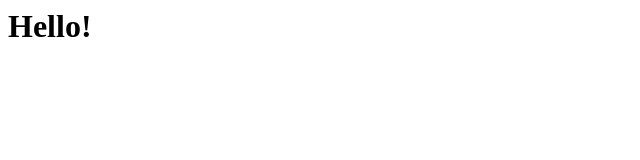
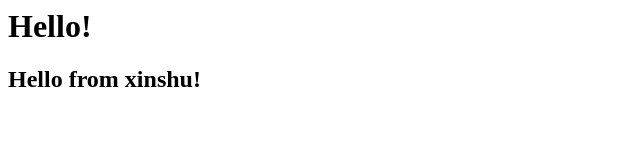
Before and after one commit to liaosanity/epoll_threads, a plain HTML site: page index.html in a window 1280 px wide. Shown: the whole page, without its empty margins (0-640 px from the left). Drawn offline with Linux system fonts and the light colour scheme.

Commit message:
Update index.html

```diff
--- a/index.html
+++ b/index.html
@@ -1 +1,2 @@
 <h1>Hello!</h1>
+<h2>Hello from xinshu!</h2>
```
